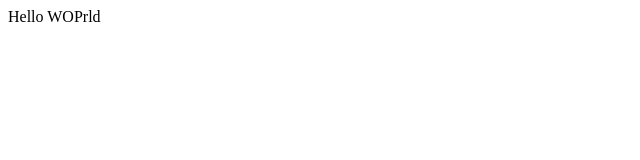
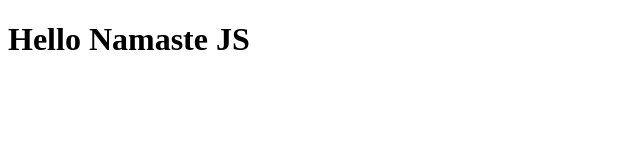
Before and after one commit to shivdotpy/namaste-react, a React app: page / in a window 1280 px wide. Shown: the whole page, without its empty margins (0-640 px from the left). Built offline with nearby package versions, Linux system fonts and the light colour scheme.

Commit message:
add app.js code

```diff
--- a/App.js
+++ b/App.js
@@ -1,8 +1,8 @@
 import React from "react";
 import ReactDOM from "react-dom";
 
-const parent = React.createElement("div", {}, "Hello WOPrld");
+const heading = <h1>Hello Namaste JS</h1>;
 
 const root = ReactDOM.createRoot(document.getElementById("root"));
 
-root.render(parent);
+root.render(heading);
--- a/index.html
+++ b/index.html
@@ -3,10 +3,13 @@
   <head>
     <meta charset="UTF-8" />
     <meta name="viewport" content="width=device-width, initial-scale=1.0" />
+    <link rel="stylesheet" href="./index.css" />
     <title>Document</title>
   </head>
   <body>
-    <div id="root"></div>
+    <div id="root">
+      <h1>Not working</h1>
+    </div>
 
     <script type="module" src="./App.js"></script>
   </body>
--- a/package.json
+++ b/package.json
@@ -3,6 +3,8 @@
   "version": "1.0.0",
   "description": "Project created to learn react core concepts",
   "scripts": {
+    "start": "parcel index.html",
+    "build": "parcel build index.html",
     "test": "jest"
   },
   "repository": {
```
Also changed, not shown: index.css (added).
